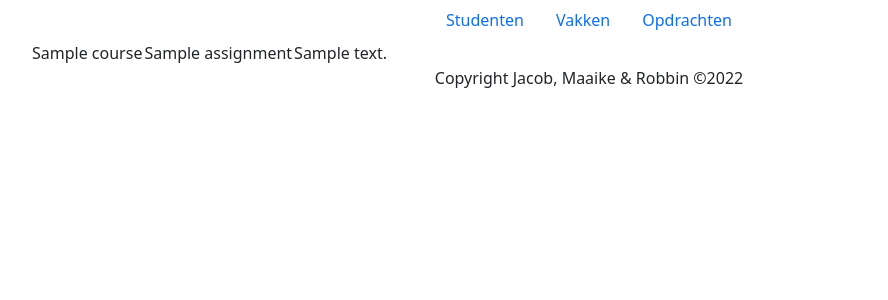
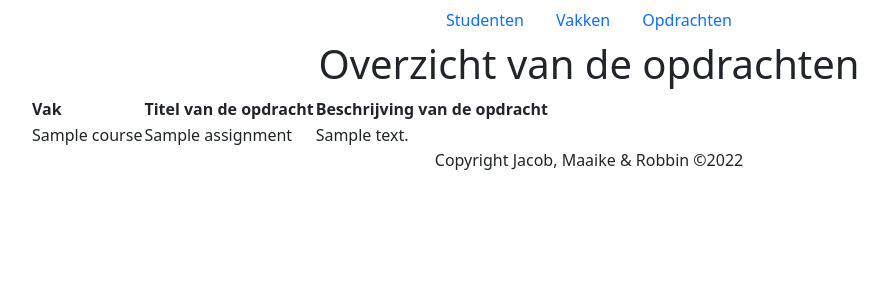
Before and after one commit to Obiduck11/project_leerlingvolgsysteem, a Spring Boot app: page /assignments/all in a window 1280 px wide. Shown: the top 300 px of the page, without its empty margins (51-939 px from the left). Run offline with Spring Boot 4, Linux system fonts and the light colour scheme; tables that the repository leaves empty hold one stand-in row (values such as "Sample post"); some libraries are stand-ins or nearby versions.

Commit message:
overview assignments aangemaakt.

```diff
--- a/src/main/java/nl/miwgroningen/ch10/jacob/project_leerlingvolgsysteem/controller/AssignmentController.java
+++ b/src/main/java/nl/miwgroningen/ch10/jacob/project_leerlingvolgsysteem/controller/AssignmentController.java
@@ -26,10 +26,10 @@ public class AssignmentController {
     protected String showAllAssignments(Model model){
         model.addAttribute("allAssignments", assignmentRepository.findAll());
 
-        return "Assignments/assignmentOverview";
-
-
+        return "assignments/assignmentOverview";
     }
 
 
+
+
 }
--- a/src/main/resources/templates/Assignments/assignmentOverview.html
+++ b/src/main/resources/templates/assignments/assignmentOverview.html
@@ -7,24 +7,21 @@
 </head>
 <body>
 <div th:replace="fragments/general :: navbar"></div>
+<h1>Overzicht van de opdrachten</h1>
 
 <div class = "container">
-
     <table>
-
+        <tr>
+            <th>Vak</th>
+            <th>Titel van de opdracht</th>
+            <th>Beschrijving van de opdracht</th>
+        </tr>
         <tr th:each="assignment : ${allAssignments}">
             <td th:text="${assignment.course.name}"></td>
             <td th:text="${assignment.title}"></td>
             <td th:text="${assignment.description}"></td>
         </tr>
-
-
     </table>
-
-
-
-
-
 </div>
 
 
```
